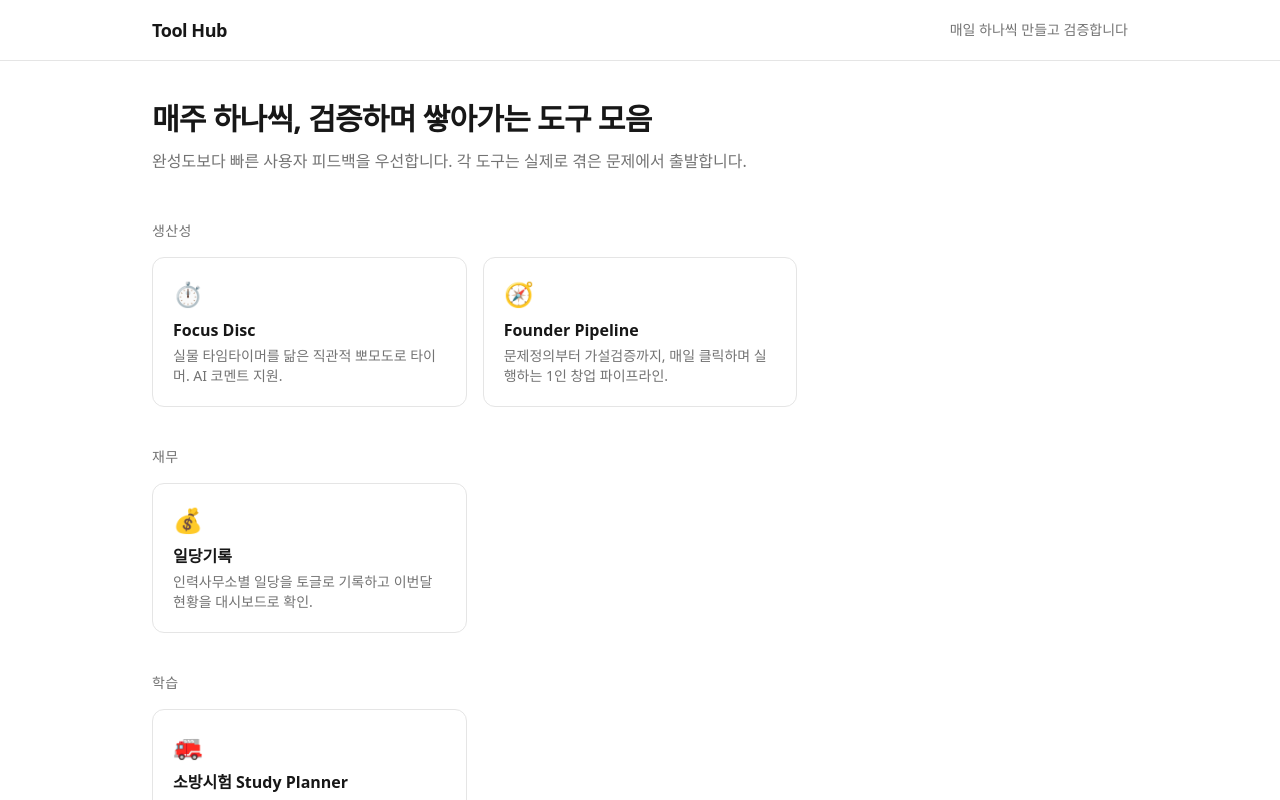
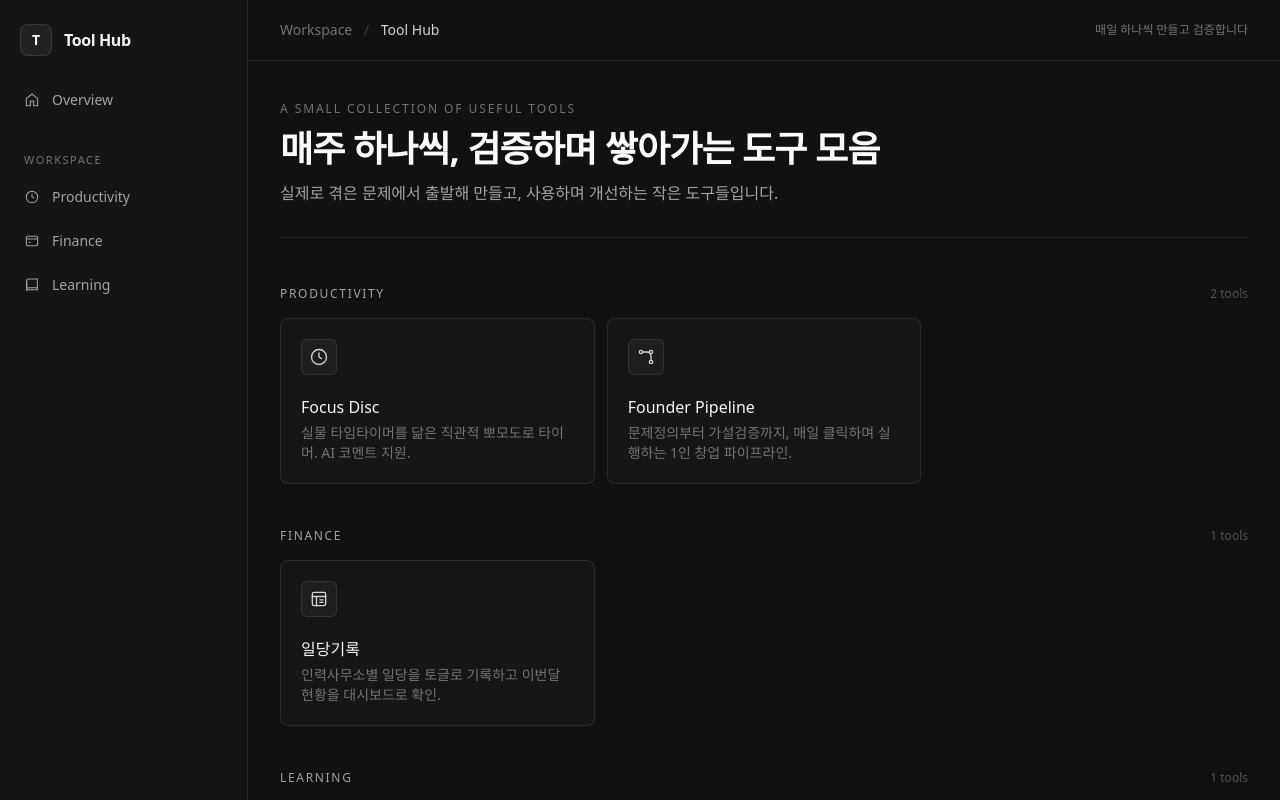
Before and after one commit to hokyunchun/tool-hub, a Next.js app: page / in a window 1280 px wide. Shown: the top 800 px of the page. Built offline with nearby package versions, Linux system fonts and the light colour scheme.

Commit message:
feat: add dark tool hub and account-based study setup

```diff
--- a/app/layout.tsx
+++ b/app/layout.tsx
@@ -1,4 +1,6 @@
 import type { Metadata } from "next";
+import Link from "next/link";
+import { getCategories } from "@/lib/tools";
 import "./globals.css";
 
 export const metadata: Metadata = {
@@ -6,26 +8,72 @@ export const metadata: Metadata = {
   description: "1주 1 MVP 사이클로 만들어가는 생산성/유틸리티 도구 모음",
 };
 
-export default function RootLayout({
-  children,
-}: {
-  children: React.ReactNode;
-}) {
+const categoryLabels: Record<string, string> = {
+  생산성: "Productivity",
+  재무: "Finance",
+  학습: "Learning",
+};
+
+function CategoryIcon({ category }: { category: string }) {
+  const common = "h-4 w-4";
+  if (category === "생산성") {
+    return <svg className={common} viewBox="0 0 24 24" fill="none" stroke="currentColor" strokeWidth="1.6" aria-hidden="true"><circle cx="12" cy="12" r="8.5" /><path d="M12 7v5l3.2 2" /></svg>;
+  }
+  if (category === "재무") {
+    return <svg className={common} viewBox="0 0 24 24" fill="none" stroke="currentColor" strokeWidth="1.6" aria-hidden="true"><rect x="3.5" y="5" width="17" height="14" rx="2" /><path d="M3.5 9h17M7 14h3" /></svg>;
+  }
+  if (category === "학습") {
+    return <svg className={common} viewBox="0 0 24 24" fill="none" stroke="currentColor" strokeWidth="1.6" aria-hidden="true"><path d="M4 5.5A2.5 2.5 0 0 1 6.5 3H20v16H6.5A2.5 2.5 0 0 0 4 21z" /><path d="M4 5.5v13A2.5 2.5 0 0 1 6.5 16H20" /></svg>;
+  }
+  return <svg className={common} viewBox="0 0 24 24" fill="none" stroke="currentColor" strokeWidth="1.6" aria-hidden="true"><circle cx="12" cy="12" r="8.5" /><path d="M12 7v5l3.2 2" /></svg>;
+}
+
+function HomeIcon() {
+  return <svg className="h-4 w-4" viewBox="0 0 24 24" fill="none" stroke="currentColor" strokeWidth="1.6" aria-hidden="true"><path d="m3.5 10 8.5-7 8.5 7v10.5h-6v-7h-5v7h-6z" /></svg>;
+}
+
+export default function RootLayout({ children }: { children: React.ReactNode }) {
+  const categories = getCategories();
+
   return (
-    <html lang="ko">
-      <body className="min-h-screen bg-white text-neutral-900 dark:bg-neutral-950 dark:text-neutral-100 antialiased">
-        <header className="border-b border-neutral-200 dark:border-neutral-800">
-          <div className="mx-auto max-w-5xl px-6 py-4 flex items-center justify-between">
-            <a href="/" className="font-semibold text-lg tracking-tight">
-              Tool Hub
-            </a>
-            <span className="text-sm text-neutral-500">매일 하나씩 만들고 검증합니다</span>
+    <html lang="ko" className="dark">
+      <body className="min-h-screen bg-[#101110] text-neutral-100 antialiased">
+        <div className="min-h-screen md:grid md:grid-cols-[248px_minmax(0,1fr)]">
+          <aside className="border-b border-white/[0.08] bg-[#141514] px-4 py-4 md:fixed md:inset-y-0 md:left-0 md:flex md:w-[248px] md:flex-col md:border-b-0 md:border-r md:px-3 md:py-5">
+            <Link href="/" className="mb-5 flex items-center gap-3 px-2 py-1">
+              <span className="flex h-8 w-8 items-center justify-center rounded-lg border border-white/10 bg-white/[0.06] text-sm font-semibold text-white">T</span>
+              <span className="font-semibold tracking-tight">Tool Hub</span>
+            </Link>
+
+            <nav aria-label="Main navigation" className="space-y-1">
+              <Link href="/" className="flex items-center gap-3 rounded-md px-3 py-2.5 text-sm font-medium text-neutral-400 transition-colors hover:bg-white/[0.06] hover:text-neutral-100">
+                <HomeIcon /> Overview
+              </Link>
+            </nav>
+
+            <div className="mt-8 px-3 pb-2 text-[11px] font-medium uppercase tracking-[0.14em] text-neutral-500">Workspace</div>
+            <nav aria-label="Tool categories" className="space-y-1">
+              {categories.map((category) => (
+                <Link key={category} href={`/#${categoryLabels[category]?.toLowerCase() ?? "other"}`} className="flex items-center gap-3 rounded-md px-3 py-2.5 text-sm text-neutral-400 transition-colors hover:bg-white/[0.06] hover:text-neutral-100">
+                  <CategoryIcon category={category} />
+                  {categoryLabels[category] ?? category}
+                </Link>
+              ))}
+            </nav>
+
+          </aside>
+
+          <div className="min-w-0 md:col-start-2 md:pl-0">
+            <header className="hidden h-[61px] items-center justify-between border-b border-white/[0.08] px-8 md:flex">
+              <div className="text-sm text-neutral-500">Workspace <span className="mx-2 text-neutral-700">/</span> <span className="text-neutral-300">Tool Hub</span></div>
+              <div className="text-xs text-neutral-500">매일 하나씩 만들고 검증합니다</div>
+            </header>
+            <main className="mx-auto w-full max-w-6xl px-5 py-8 sm:px-8 md:py-10">{children}</main>
+            <footer className="mx-auto mt-8 max-w-6xl border-t border-white/[0.08] px-5 py-7 text-xs text-neutral-500 sm:px-8">
+              © {new Date().getFullYear()} Tool Hub · 1주 1 MVP 사이클로 운영 중
+            </footer>
           </div>
-        </header>
-        <main className="mx-auto max-w-5xl px-6 py-10">{children}</main>
-        <footer className="mx-auto max-w-5xl px-6 py-10 text-sm text-neutral-500 border-t border-neutral-200 dark:border-neutral-800 mt-16">
-          © {new Date().getFullYear()} Tool Hub. 1주 1 MVP 사이클로 운영중.
-        </footer>
+        </div>
       </body>
     </html>
   );
--- a/app/page.tsx
+++ b/app/page.tsx
@@ -1,42 +1,85 @@
 import Link from "next/link";
 import { tools, getCategories } from "@/lib/tools";
+
+const categoryLabels: Record<string, string> = {
+  생산성: "Productivity",
+  재무: "Finance",
+  학습: "Learning",
+};
+
+const categorySlugs: Record<string, string> = {
+  생산성: "productivity",
+  재무: "finance",
+  학습: "learning",
+};
+
+function ToolIcon({ slug }: { slug: string }) {
+  const props = {
+    className: "h-5 w-5",
+    viewBox: "0 0 24 24",
+    fill: "none",
+    stroke: "currentColor",
+    strokeWidth: 1.6,
+    strokeLinecap: "round" as const,
+    strokeLinejoin: "round" as const,
+    "aria-hidden": true as const,
+  };
+
+  if (slug === "founder-pipeline") {
+    return <svg {...props}><circle cx="6" cy="6" r="2" /><circle cx="18" cy="18" r="2" /><circle cx="18" cy="6" r="2" /><path d="M8 6h5a5 5 0 0 1 5 5v5" /></svg>;
+  }
+  if (slug === "worklog") {
+    return <svg {...props}><rect x="4" y="4" width="16" height="16" rx="2" /><path d="M4 9h16M9 9v11M13 13h4M13 16h4" /></svg>;
+  }
+  if (slug === "fire-study-planner") {
+    return <svg {...props}><path d="M5 4.5A2.5 2.5 0 0 1 7.5 2H20v17H7.5A2.5 2.5 0 0 0 5 21.5z" /><path d="M5 5v14M9 7h7M9 11h7" /></svg>;
+  }
+  return <svg {...props}><circle cx="12" cy="12" r="9" /><path d="M12 7v5l3 2" /></svg>;
+}
 
 export default function HomePage() {
   const categories = getCategories();
 
   return (
     <div>
-      <section className="mb-12">
-        <h1 className="text-3xl font-bold tracking-tight mb-3">
+      <section className="mb-12 border-b border-white/[0.08] pb-8">
+        <p className="mb-3 text-xs font-medium uppercase tracking-[0.16em] text-neutral-500">A small collection of useful tools</p>
+        <h1 className="mb-3 text-3xl font-semibold tracking-tight text-neutral-50 sm:text-4xl">
           매주 하나씩, 검증하며 쌓아가는 도구 모음
         </h1>
-        <p className="text-neutral-500">
-          완성도보다 빠른 사용자 피드백을 우선합니다. 각 도구는 실제로 겪은 문제에서 출발합니다.
+        <p className="max-w-2xl text-sm leading-6 text-neutral-400 sm:text-base">
+          실제로 겪은 문제에서 출발해 만들고, 사용하며 개선하는 작은 도구들입니다.
         </p>
       </section>
 
+      <div className="space-y-11">
         {categories.map((category) => (
-        <section key={category} className="mb-10">
-          <h2 className="text-sm font-medium text-neutral-500 uppercase tracking-wide mb-4">
-            {category}
+          <section key={category} id={categorySlugs[category] ?? "other"} className="scroll-mt-8">
+            <div className="mb-4 flex items-center justify-between">
+              <h2 className="text-xs font-medium uppercase tracking-[0.14em] text-neutral-400">
+                {categoryLabels[category] ?? category}
               </h2>
-          <div className="grid gap-4 sm:grid-cols-2 lg:grid-cols-3">
+              <span className="text-xs text-neutral-600">
+                {tools.filter((tool) => tool.category === category).length} tools
+              </span>
+            </div>
+            <div className="grid gap-3 sm:grid-cols-2 xl:grid-cols-3">
               {tools
-              .filter((t) => t.category === category)
+                .filter((tool) => tool.category === category)
                 .map((tool) => (
                   <Link
                     key={tool.slug}
                     href={`/tools/${tool.slug}`}
-                  className="group rounded-xl border border-neutral-200 dark:border-neutral-800 p-5 hover:border-neutral-400 dark:hover:border-neutral-600 transition-colors"
+                    className="group rounded-lg border border-white/[0.09] bg-[#151615] p-5 transition-colors hover:border-white/20 hover:bg-[#191a19] focus-visible:outline-none focus-visible:ring-2 focus-visible:ring-neutral-500"
                   >
-                  <div className="text-2xl mb-2">{tool.emoji}</div>
-                  <div className="font-semibold mb-1 group-hover:underline">
-                    {tool.name}
+                    <div className="mb-5 flex h-9 w-9 items-center justify-center rounded-md border border-white/[0.09] bg-white/[0.035] text-neutral-300 transition-colors group-hover:text-white">
+                      <ToolIcon slug={tool.slug} />
                     </div>
-                  <p className="text-sm text-neutral-500">{tool.description}</p>
+                    <div className="mb-1 font-medium text-neutral-100">{tool.name}</div>
+                    <p className="text-sm leading-5 text-neutral-500">{tool.description}</p>
                     {tool.status === "wip" && (
-                    <span className="inline-block mt-3 text-xs px-2 py-0.5 rounded-full bg-amber-100 text-amber-700 dark:bg-amber-900/30 dark:text-amber-400">
-                      제작중
+                      <span className="mt-4 inline-flex rounded border border-white/10 px-2 py-1 text-[10px] uppercase tracking-wide text-neutral-400">
+                        In progress
                       </span>
                     )}
                   </Link>
@@ -45,5 +88,6 @@ export default function HomePage() {
           </section>
         ))}
       </div>
+    </div>
   );
 }
--- a/app/tools/founder-pipeline/page.tsx
+++ b/app/tools/founder-pipeline/page.tsx
@@ -10,7 +10,7 @@ export const metadata = {
 export default function FounderPipelinePage() {
   return (
     <div>
-      <h1 className="text-2xl font-bold mb-2">🧭 Founder Pipeline</h1>
+      <h1 className="text-2xl font-bold mb-2">Founder Pipeline</h1>
       <p className="text-neutral-500 mb-8">
         판정이 아니라 실행. 매일 한 단계씩 클릭하고 기록하며 앞으로 나아갑니다.
       </p>
--- a/app/tools/worklog/page.tsx
+++ b/app/tools/worklog/page.tsx
@@ -9,7 +9,7 @@ export const metadata = {
 export default function WorkLogPage() {
   return (
     <div>
-      <h1 className="text-2xl font-bold mb-2">💰 일당기록</h1>
+      <h1 className="text-2xl font-bold mb-2">일당기록</h1>
       <p className="text-neutral-500 mb-8">
         어디서 일했는지, 얼마 받았는지 토글 두 번으로 기록. 구글시트에 자동 저장됩니다.
       </p>
--- a/lib/tools.ts
+++ b/lib/tools.ts
@@ -3,7 +3,6 @@ export type Tool = {
   name: string;        // 표시 이름
   description: string; // 한 줄 설명
   category: string;    // 카테고리 (생산성, 재무, 텍스트 등)
-  emoji: string;        // 목록에서 보일 아이콘
   status: "live" | "wip"; // 배포 완료 / 제작중
 };
 
@@ -15,7 +14,6 @@ export const tools: Tool[] = [
     name: "Focus Disc",
     description: "실물 타임타이머를 닮은 직관적 뽀모도로 타이머. AI 코멘트 지원.",
     category: "생산성",
-    emoji: "⏱️",
     status: "live",
   },
   {
@@ -23,7 +21,6 @@ export const tools: Tool[] = [
     name: "Founder Pipeline",
     description: "문제정의부터 가설검증까지, 매일 클릭하며 실행하는 1인 창업 파이프라인.",
     category: "생산성",
-    emoji: "🧭",
     status: "live",
   },
   {
@@ -31,7 +28,6 @@ export const tools: Tool[] = [
     name: "일당기록",
     description: "인력사무소별 일당을 토글로 기록하고 이번달 현황을 대시보드로 확인.",
     category: "재무",
-    emoji: "💰",
     status: "live",
   },
   {
@@ -39,7 +35,6 @@ export const tools: Tool[] = [
     name: "소방시험 Study Planner",
     description: "297강 강의 계획, OX 복습, 과목별 진도를 한곳에서 관리.",
     category: "학습",
-    emoji: "🚒",
     status: "live",
   },
 ];
```
Also changed, not shown: public/fire-study-planner/main.js (+20 -22 lines), public/fire-study-planner/style.css (+10 -1 lines), 3 other files (tests, documents, lock files or other folders). Lines whose indentation alone changed are shown as unchanged.
